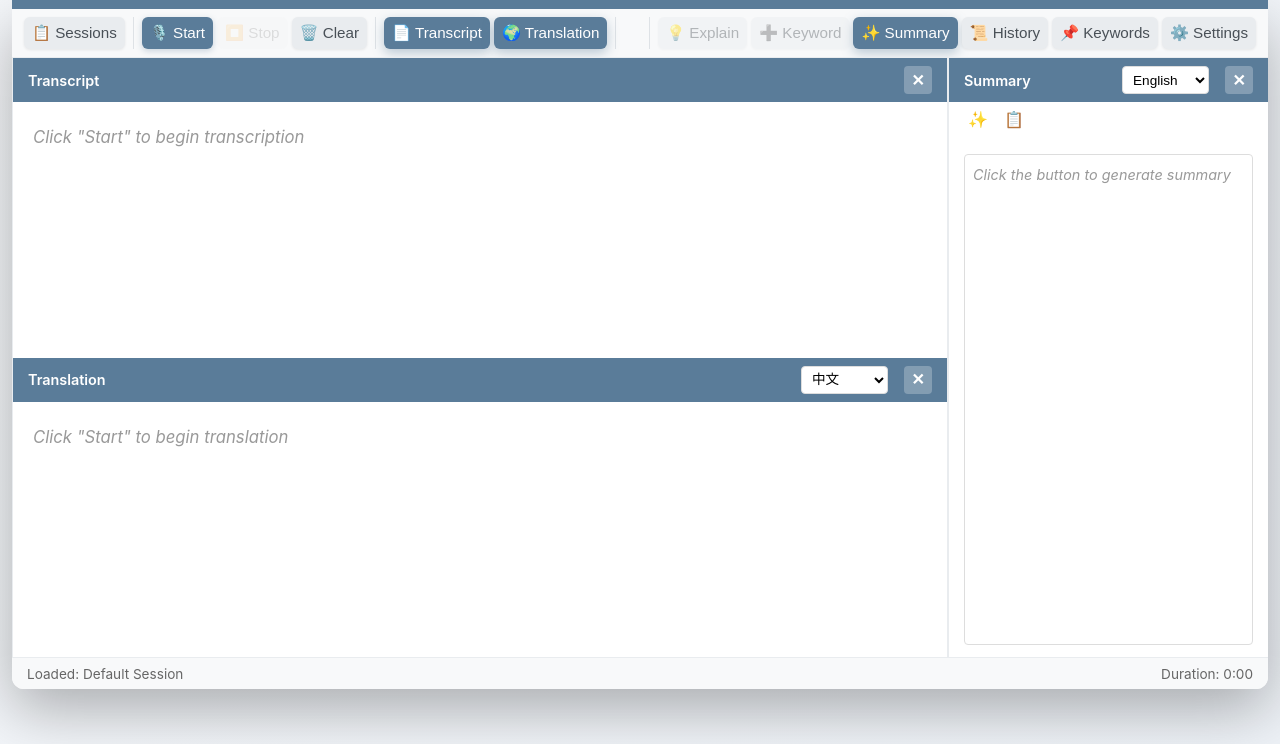
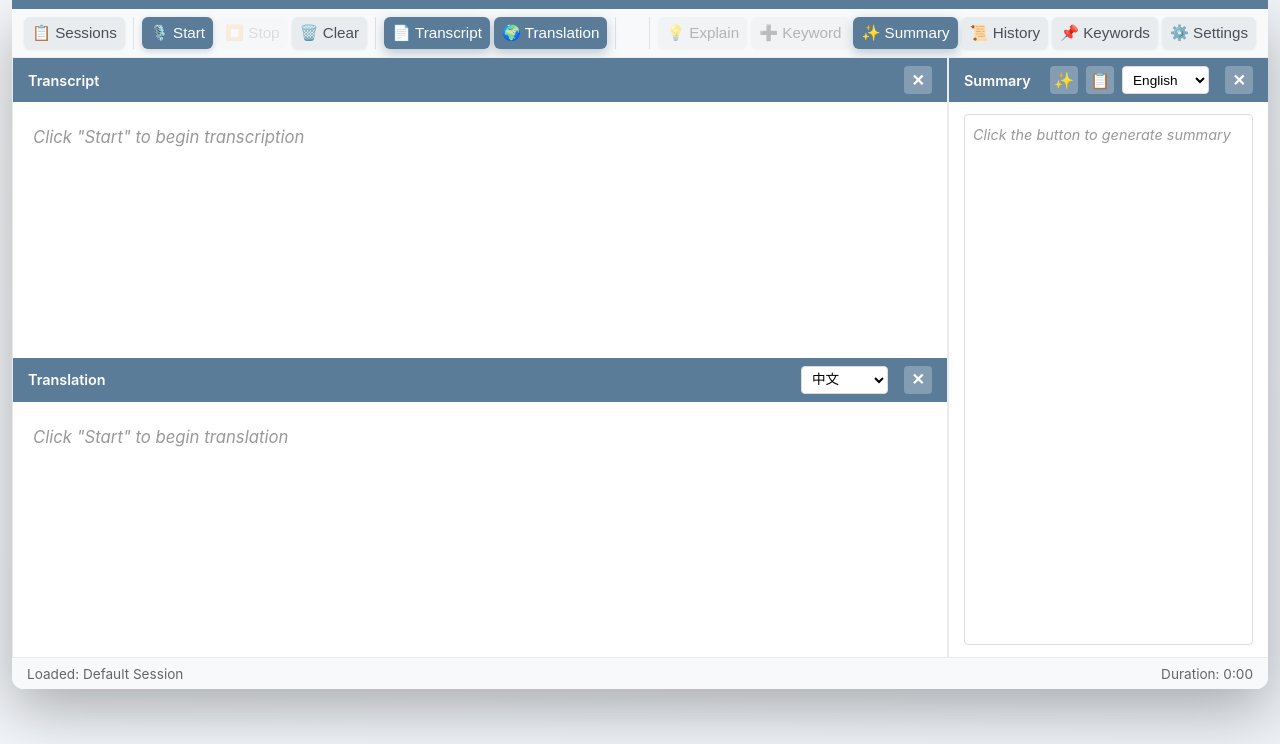
Before and after one commit to fengjnw/streamnote, a website: page frontend/index.html in a window 1280 px wide. Both pictures are taken after a click on the button "✨ Summary". Shown: the part 56-800 px from the top of the page. Drawn offline with nearby package versions, Linux system fonts and the light colour scheme.

Commit message:
fix: clear summary display on session switch
- Clear summary content when switching to a new session to prevent stale data
- Move summary action buttons from content area to panel header
- Show only icons in header buttons for better layout consistency
- Update button state using title attribute instead of text content

```diff
--- a/frontend/app.js
+++ b/frontend/app.js
@@ -212,6 +212,13 @@ class StreamNote {
 
         // 更新显示（会应用当前的翻译开关状态）
         this.initializeVisibility();
+
+        // 清空 Summary 显示
+        const summaryDisplay = document.getElementById("summary-display");
+        if (summaryDisplay) {
+            summaryDisplay.innerHTML = '<p class="placeholder">Click the button to generate summary</p>';
+        }
+
         this.updateDisplay();
 
         // 重置并恢复关键词
@@ -633,9 +640,18 @@ class StreamNote {
 
             // Show/hide auto extract keywords button and explanation language selector based on active tab
             const autoExtractBtn = document.getElementById("autoExtractKeywordsBtn");
+            const generateSummaryBtn = document.getElementById("generateSummaryBtn");
+            const copySummaryBtn = document.getElementById("copySummaryBtn");
             const explanationLangSelector = document.getElementById("keyword-explanation-language");
+
             if (autoExtractBtn) {
                 autoExtractBtn.style.display = contentEl === keywordsContent ? 'block' : 'none';
+            }
+            if (generateSummaryBtn) {
+                generateSummaryBtn.style.display = contentEl === summaryContent ? 'block' : 'none';
+            }
+            if (copySummaryBtn) {
+                copySummaryBtn.style.display = contentEl === summaryContent ? 'block' : 'none';
             }
             if (explanationLangSelector) {
                 explanationLangSelector.style.display = (contentEl === keywordsContent || contentEl === historyContent || contentEl === summaryContent) ? 'block' : 'none';
@@ -761,7 +777,7 @@ class StreamNote {
                 }
 
                 generateSummaryBtn.disabled = true;
-                generateSummaryBtn.textContent = "⏳ Generating...";
+                generateSummaryBtn.title = "Generating...";
                 copySummaryBtn.disabled = true;
 
                 try {
@@ -777,7 +793,7 @@ class StreamNote {
                     summaryDisplay.innerHTML = `<p class="placeholder">Error: ${error.message}</p>`;
                 } finally {
                     generateSummaryBtn.disabled = false;
-                    generateSummaryBtn.textContent = "✨ Generate";
+                    generateSummaryBtn.title = "Generate Summary";
                 }
             });
         }
@@ -1374,6 +1390,8 @@ class StreamNote {
 
         if (formattedLines.length > 0) {
             transcriptDiv.innerHTML = formattedLines.join('');
+        } else {
+            transcriptDiv.innerHTML = '<p class="placeholder">Click "Start" to begin transcription</p>';
         }
 
         // 更新翻译显示
@@ -1396,6 +1414,8 @@ class StreamNote {
 
         if (translationLines.length > 0) {
             translationDiv.innerHTML = translationLines.join('');
+        } else {
+            translationDiv.innerHTML = '<p class="placeholder">Click "Start" to begin translation</p>';
         }
         // 仅在自动滚动启用时滚动到底部（阻止同步滚动触发）
         // 注意：要滚动外层容器，不是内容 div
--- a/frontend/index.html
+++ b/frontend/index.html
@@ -154,6 +154,8 @@
                     <div class="side-panel-header">
                         <h3 id="sidePanelTitle">Keywords</h3>
                         <button id="autoExtractKeywordsBtn" class="btn-icon" title="Auto extract keywords">🔄</button>
+                        <button id="generateSummaryBtn" class="btn-icon" style="display:none;" title="Generate Summary">✨</button>
+                        <button id="copySummaryBtn" class="btn-icon" style="display:none;" disabled title="Copy Summary">📋</button>
                         <select id="keyword-explanation-language" class="language-selector">
                             <option value="English">English</option>
                             <option value="Chinese">中文</option>
@@ -190,10 +192,6 @@
 
                     <!-- Summary Content -->
                     <div id="summaryContent" class="panel-content">
-                        <div style="display: flex; gap: 8px; margin-bottom: 12px;">
-                            <button id="generateSummaryBtn" class="btn-icon" title="Generate Summary">✨ Generate</button>
-                            <button id="copySummaryBtn" class="btn-icon" disabled title="Copy Summary">📋 Copy</button>
-                        </div>
                         <div id="summary-display" class="summary-text" style="overflow-y: auto; height: 100%; min-height: 200px; padding: 8px; border: 1px solid #ddd; border-radius: 4px; font-size: 0.95em; line-height: 1.6;">
                             <p class="placeholder">Click the button to generate summary</p>
                         </div>
```
